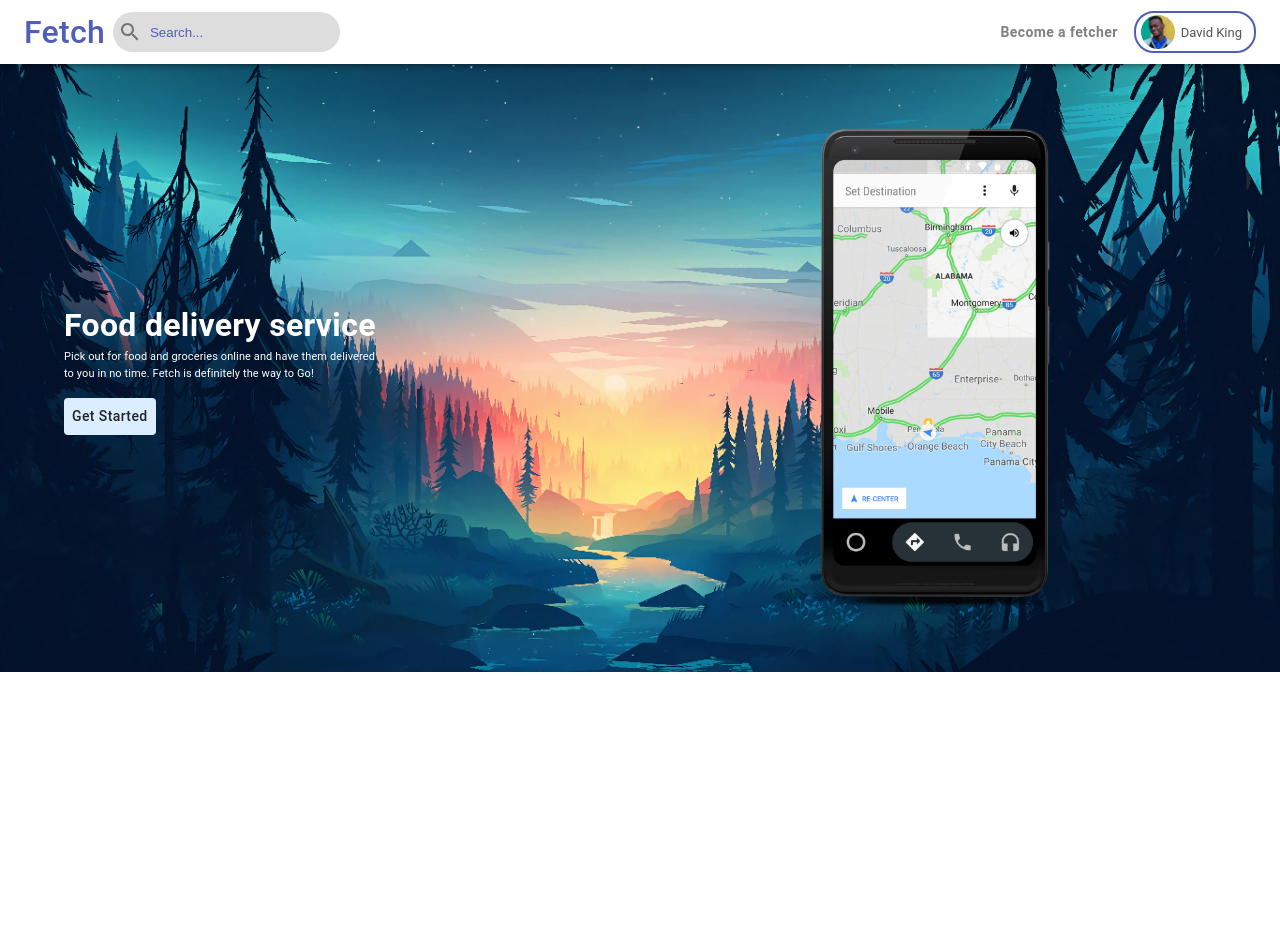
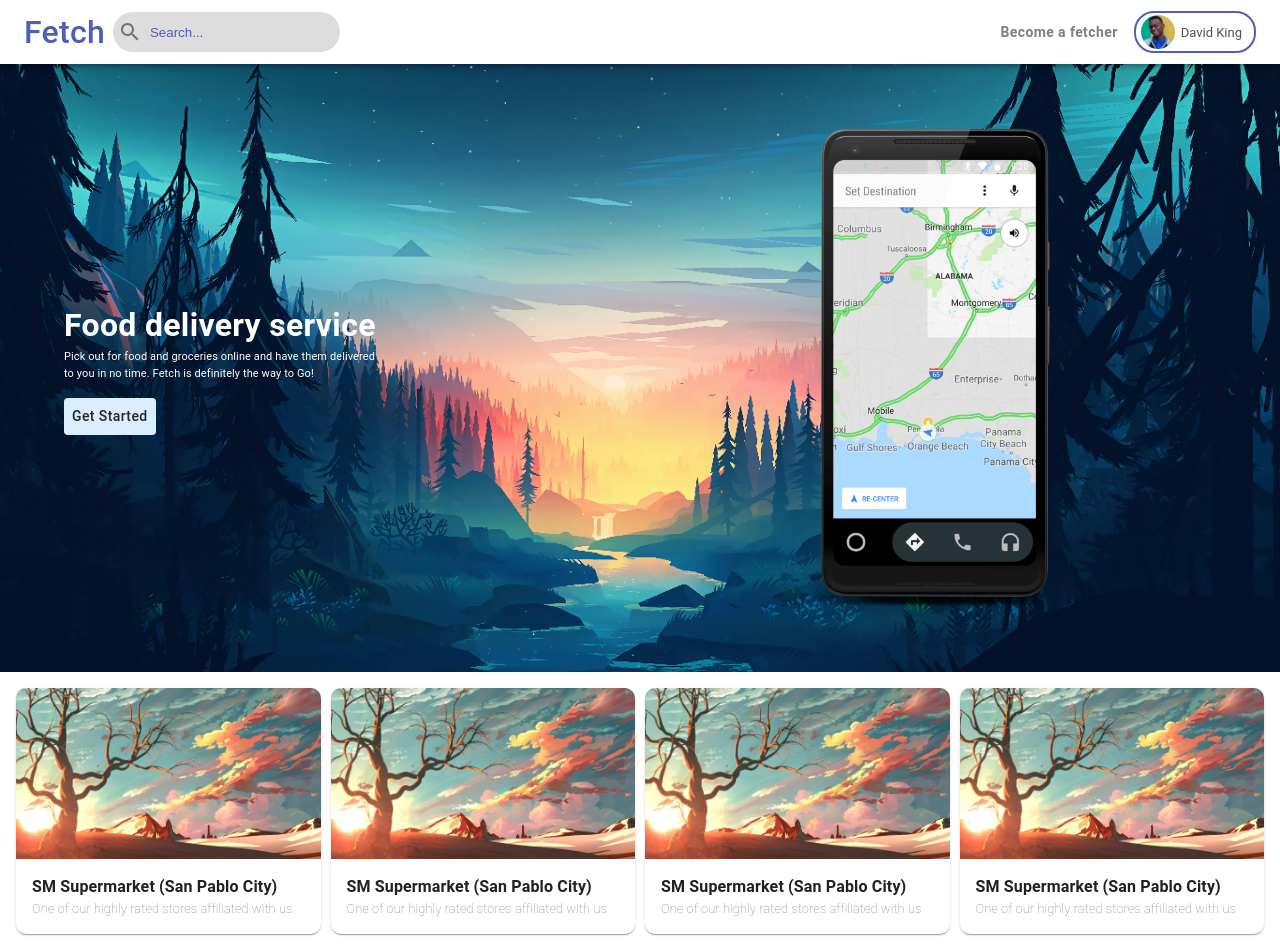
Before and after one commit to Olatokumbo/Fetch, a React (Create React App) app: page / in a window 1280 px wide. Shown: the top 952 px of the page. Before the commit the page ends 800 px from the top, so only its background shows below. Built offline with nearby package versions, Linux system fonts and the light colour scheme.

Commit message:
Designing the Cards section

```diff
--- a/src/App.js
+++ b/src/App.js
@@ -9,7 +9,7 @@ const App = () => {
       <Navbar />
       <Router>
         <Switch>
-          <Route component={Home} />
+          <Route exact path="/" component={Home} />
         </Switch>
       </Router>
     </div>
--- /dev/null
+++ b/src/components/InfoCard/InfoCard.js
@@ -0,0 +1,20 @@
+import React from "react";
+import { Typography, Card, CardContent, CardMedia } from "@material-ui/core";
+import Photo from "../../assets/wallpaper.jpg";
+import style from "./InfoCard.module.css";
+const InfoCard = () => {
+  return (
+    <Card className={style.card}>
+      <CardMedia
+        component="img"
+        src={Photo}
+      />
+      <CardContent className={style.cardContent}>
+      <Typography className={style.title}>SM Supermarket (San Pablo City)</Typography>
+      <Typography className={style.subtitle} >One of our highly rated stores affiliated with us</Typography>
+      </CardContent>
+    </Card>
+  );
+};
+
+export default InfoCard;
--- /dev/null
+++ b/src/components/InfoCard/InfoCard.module.css
@@ -0,0 +1,22 @@
+.card{
+    width: fit-content !important;
+    border-radius: 10px !important;
+    max-width: 345px !important;
+    min-width: 254px !important;
+    /* margin: 0.5rem !important; */
+    height: fit-content !important;
+}
+.card:hover{
+    cursor: pointer;
+}
+.cardContent{
+    padding: 1rem !important;
+}
+.title{
+    font-weight: bold !important;
+}
+.subtitle{
+    color: gray !important;
+    font-weight: lighter !important;
+    font-size: 0.8rem !important;
+}
--- a/src/components/Navbar/Navbar.module.css
+++ b/src/components/Navbar/Navbar.module.css
@@ -32,6 +32,7 @@ header{
     padding: 0.5rem;
     background-color: transparent;
     color: rgb(95, 95, 95);
+    /* width: inherit; */
 }
 .search input:focus {
     outline: none;
@@ -69,15 +70,19 @@ header{
     color: rgb(57 57 57 / 87%) !important;
 }
 
-@media only screen and (max-width: 646px){
+@media only screen and (max-width: 662px){
     .toolbar{
         flex-direction: column;
+        margin: 0.5rem 0;
     }
     .brand{
         flex-direction: column;
         width: 90%;
     }
     .menu{
-        margin: 0.5rem 0;
+        margin-top: 0.5rem;
+    }
+    .title{
+        display: none;
     }
 }
--- a/src/components/index.js
+++ b/src/components/index.js
@@ -1 +1,2 @@
 export { default as Navbar} from "./Navbar/Navbar";
+export { default as InfoCard } from "./InfoCard/InfoCard";
--- a/src/pages/Home/Home.js
+++ b/src/pages/Home/Home.js
@@ -1,5 +1,6 @@
 import React from "react";
 import { Typography, Button } from "@material-ui/core";
+import {InfoCard} from "../../components";
 import Phone from "../../assets/phone.png";
 import style from "./Home.module.css";
 const Home = () => {
@@ -20,6 +21,12 @@ const Home = () => {
           <img src={Phone} className={style.phone} alt="" />
         </div>
       </div>
+      <div className={style.cardSection}>
+      <InfoCard/>
+      <InfoCard/>
+      <InfoCard/>
+      <InfoCard/>
+      </div>
     </div>
   );
 };
--- a/src/pages/Home/Home.module.css
+++ b/src/pages/Home/Home.module.css
@@ -3,7 +3,7 @@
     font-size: 2rem !important;
     font-weight: 600 !important;
     color: rgb(255, 255, 255) !important;
-    width: 28rem;
+    width: auto;
 }
 .subtitle{
     font-size: 11px !important;
@@ -51,6 +51,17 @@
     width: auto;
 }
 
+.cardSection{
+    display: grid;
+    column-gap: 10px;
+    grid-auto-flow: column;
+    height: 20rem;
+    padding: 1rem;
+    overflow-x: auto;
+    overflow-y: hidden;
+    width: auto;
+}
+
 @media only screen and (max-width: 829px){
     .header{
         flex-direction: column;
```
